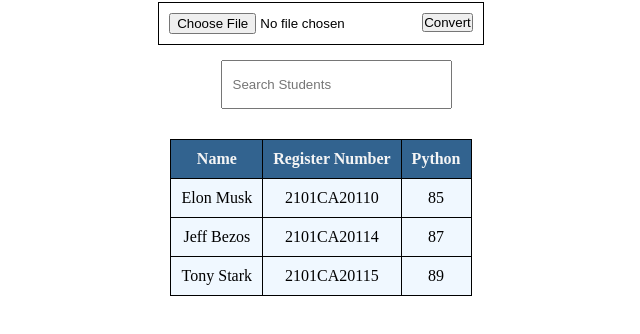
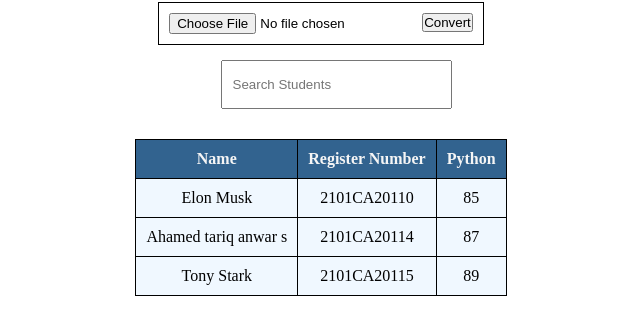
Before and after one commit to VivekRajSundar/SGPA-Calculator, a plain HTML site: page index.html in a window 1280 px wide. Shown: the part 70-404 px from the top of the page, without its empty margins (319-959 px from the left). Drawn offline with Linux system fonts and the light colour scheme.

Commit message:
lines modified

```diff
--- a/index.html
+++ b/index.html
@@ -49,7 +49,7 @@
               <td data-label="Python">85</td>
             </tr>
             <tr>
-              <td data-label="Name">Jeff Bezos</td>
+              <td data-label="Name">Ahamed tariq anwar s</td>
               <td data-label="Register Number">2101CA20114</td>
               <td data-label="Python">87</td>
             </tr>
--- a/script.js
+++ b/script.js
@@ -124,7 +124,6 @@ searchInput.addEventListener("keyup", (event) => {
   value = value.toLowerCase();
 
   let filteredData = dataArray.filter((obj) => {
-    console.log(obj);
     if (obj.Name.toLowerCase().includes(value)) return obj;
   });
   //console.log(filteredData);
```
